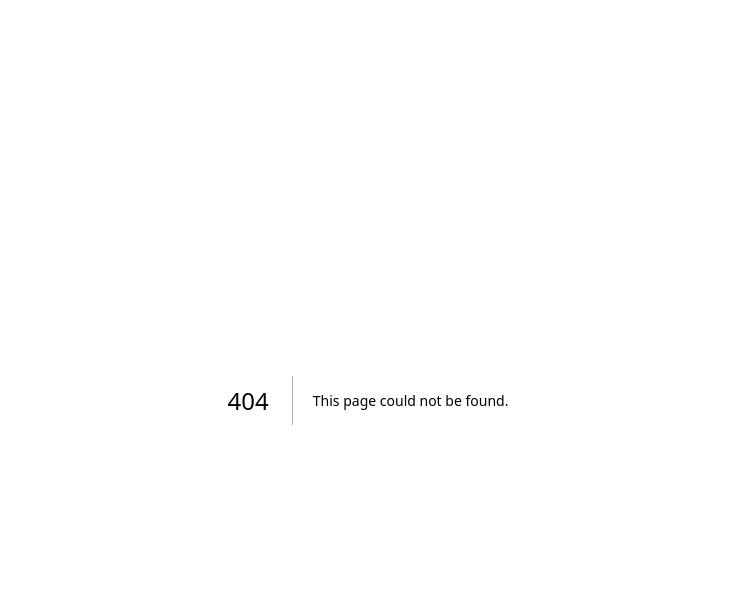
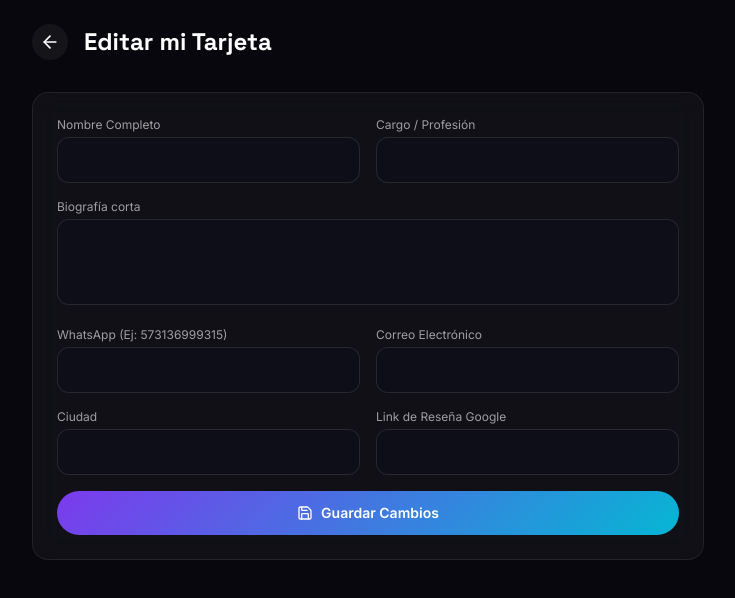
Before and after one commit to bleyvama7/tarjetasdigitales, a Next.js app: page /editor/1 in a window 1280 px wide. Before the commit this address had no page. Shown: the top 598 px of the page, without its empty margins (272-1007 px from the left). Built offline with nearby package versions, Linux system fonts and the light colour scheme; no server answers; the database is empty.

Commit message:
Create page.tsx

```diff
--- /dev/null
+++ b/app/editor/[cardId]/page.tsx
@@ -0,0 +1,128 @@
+"use client";
+
+import { useEffect, useState } from "react";
+import { useRouter } from "next/navigation";
+import { createClient } from "../../../lib/supabase/client";
+import { ArrowLeft, Save, Loader2 } from "lucide-react";
+import Link from "next/link";
+
+export default function EditorPage({ params }: { params: { cardId: string } }) {
+  const router = useRouter();
+  const supabase = createClient();
+
+  const [loading, setLoading] = useState(true);
+  const [saving, setSaving] = useState(false);
+  const [formData, setFormData] = useState({
+    fullName: "",
+    title: "",
+    company: "",
+    bio: "",
+    phone: "",
+    email: "",
+    city: "",
+    reviewUrl: ""
+  });
+
+  // 1. Cargar los datos actuales de la tarjeta
+  useEffect(() => {
+    async function loadCard() {
+      const { data, error } = await supabase
+        .from("cards")
+        .select("data, slug")
+        .eq("id", params.cardId)
+        .single();
+
+      if (data) {
+        setFormData({
+          fullName: data.data.fullName || "",
+          title: data.data.title || "",
+          company: data.data.company || "",
+          bio: data.data.bio || "",
+          phone: data.data.phone || "",
+          email: data.data.email || "",
+          city: data.data.city || "",
+          reviewUrl: data.data.reviewUrl || ""
+        });
+      }
+      setLoading(false);
+    }
+    loadCard();
+  }, [params.cardId, supabase]);
+
+  // 2. Guardar los cambios
+  const handleSave = async () => {
+    setSaving(true);
+    const { error } = await supabase
+      .from("cards")
+      .update({ data: formData })
+      .eq("id", params.cardId);
+
+    if (error) {
+      alert("Error al guardar: " + error.message);
+    } else {
+      alert("¡Tarjeta actualizada con éxito!");
+      router.push("/dashboard");
+    }
+    setSaving(false);
+  };
+
+  if (loading) return <div className="min-h-screen bg-ink flex items-center justify-center"><Loader2 className="animate-spin text-white" /></div>;
+
+  return (
+    <div className="min-h-screen bg-ink p-6 text-white">
+      <div className="mx-auto max-w-2xl">
+        <div className="flex items-center gap-4 mb-8">
+          <Link href="/dashboard" className="p-2 rounded-full bg-white/5 hover:bg-white/10 transition">
+            <ArrowLeft className="h-5 w-5" />
+          </Link>
+          <h1 className="text-2xl font-display font-bold">Editar mi Tarjeta</h1>
+        </div>
+
+        <div className="glass rounded-2xl p-6 space-y-4">
+          <div className="grid grid-cols-2 gap-4">
+            <div>
+              <label className="text-xs text-white/60 mb-1 block">Nombre Completo</label>
+              <input type="text" value={formData.fullName} onChange={(e) => setFormData({...formData, fullName: e.target.value})} className="w-full bg-panel border border-white/10 rounded-xl p-3 text-sm focus:border-brand-400 outline-none" />
+            </div>
+            <div>
+              <label className="text-xs text-white/60 mb-1 block">Cargo / Profesión</label>
+              <input type="text" value={formData.title} onChange={(e) => setFormData({...formData, title: e.target.value})} className="w-full bg-panel border border-white/10 rounded-xl p-3 text-sm focus:border-brand-400 outline-none" />
+            </div>
+          </div>
+
+          <div>
+            <label className="text-xs text-white/60 mb-1 block">Biografía corta</label>
+            <textarea rows={3} value={formData.bio} onChange={(e) => setFormData({...formData, bio: e.target.value})} className="w-full bg-panel border border-white/10 rounded-xl p-3 text-sm focus:border-brand-400 outline-none resize-none" />
+          </div>
+
+          <div className="grid grid-cols-2 gap-4">
+            <div>
+              <label className="text-xs text-white/60 mb-1 block">WhatsApp (Ej: 573136999315)</label>
+              <input type="text" value={formData.phone} onChange={(e) => setFormData({...formData, phone: e.target.value})} className="w-full bg-panel border border-white/10 rounded-xl p-3 text-sm focus:border-brand-400 outline-none" />
+            </div>
+            <div>
+              <label className="text-xs text-white/60 mb-1 block">Correo Electrónico</label>
+              <input type="email" value={formData.email} onChange={(e) => setFormData({...formData, email: e.target.value})} className="w-full bg-panel border border-white/10 rounded-xl p-3 text-sm focus:border-brand-400 outline-none" />
+            </div>
+          </div>
+
+          <div className="grid grid-cols-2 gap-4">
+            <div>
+              <label className="text-xs text-white/60 mb-1 block">Ciudad</label>
+              <input type="text" value={formData.city} onChange={(e) => setFormData({...formData, city: e.target.value})} className="w-full bg-panel border border-white/10 rounded-xl p-3 text-sm focus:border-brand-400 outline-none" />
+            </div>
+            <div>
+              <label className="text-xs text-white/60 mb-1 block">Link de Reseña Google</label>
+              <input type="url" value={formData.reviewUrl} onChange={(e) => setFormData({...formData, reviewUrl: e.target.value})} className="w-full bg-panel border border-white/10 rounded-xl p-3 text-sm focus:border-brand-400 outline-none" />
+            </div>
+          </div>
+
+          <button onClick={handleSave} disabled={saving} className="btn-primary w-full mt-4 flex items-center justify-center gap-2">
+            {saving ? <Loader2 className="animate-spin h-4 w-4" /> : <Save className="h-4 w-4" />}
+            {saving ? "Guardando..." : "Guardar Cambios"}
+          </button>
+        </div>
+      </div>
+    </div>
+  );
+}
```
